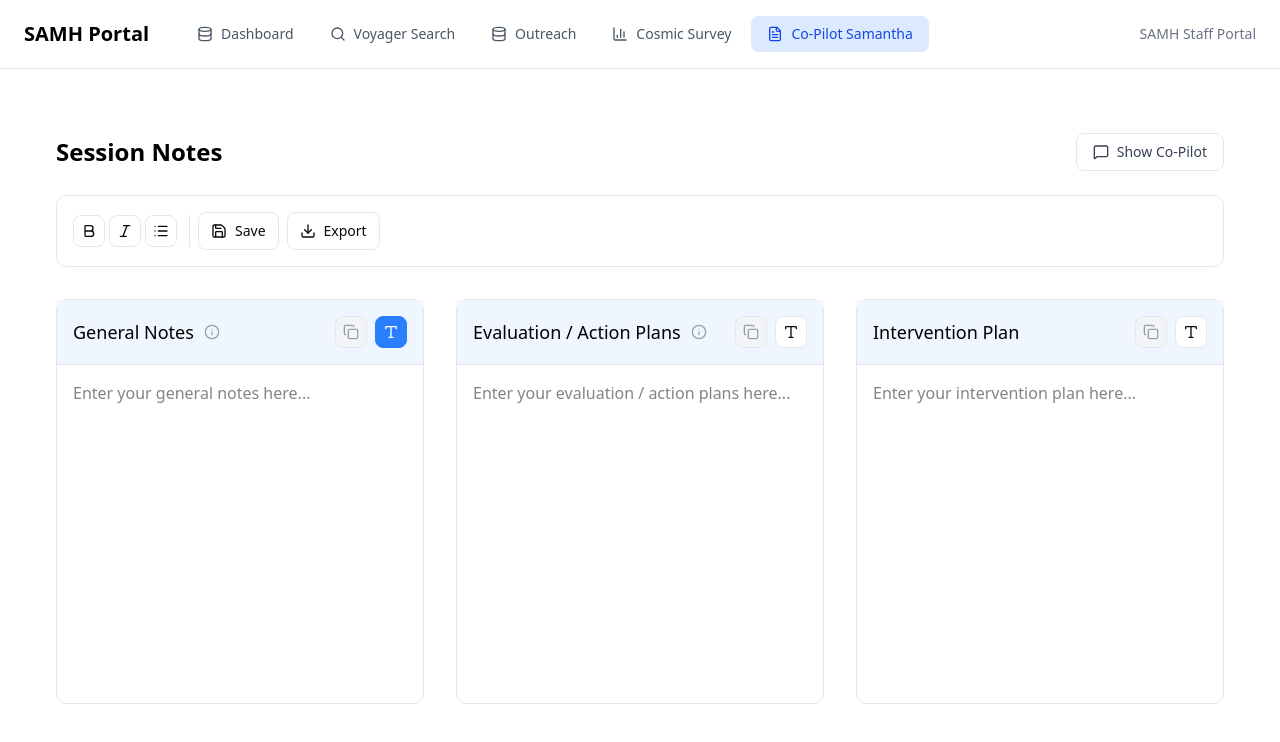
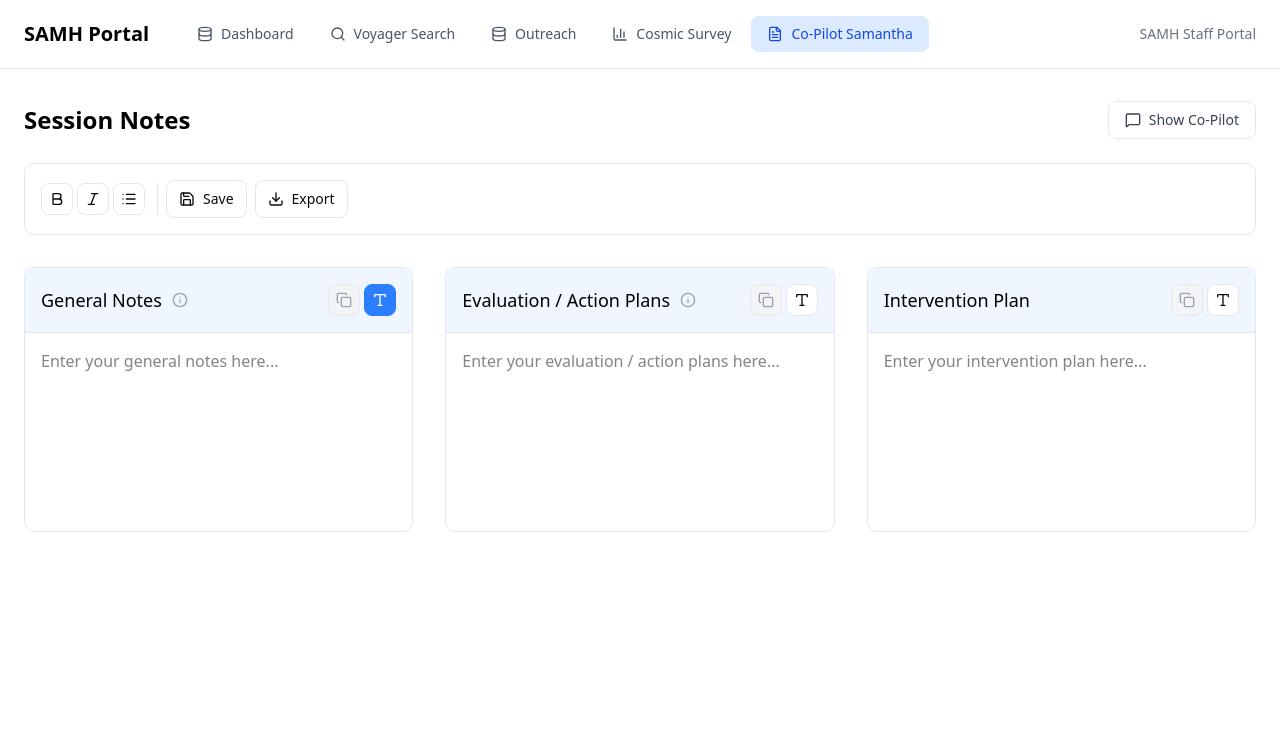
Before and after one commit to DELL-INNOVATEFEST-SMU/launchpad, a Next.js app: page /case-assistant in a window 1280 px wide. Shown: the top 742 px of the page. Built offline with nearby package versions, Linux system fonts and the light colour scheme; no server answers.

Commit message:
fix overflow error

```diff
--- a/app/(protected)/case-assistant/page.tsx
+++ b/app/(protected)/case-assistant/page.tsx
@@ -157,47 +157,58 @@ export default function CaseWriter() {
   };
 
   return (
-    <div className="h-screen flex flex-col">
-      <div className="flex-1 flex h-full">
-        <div className="flex-1 px-6 py-8">
-          <div className="w-full flex-1 p-8">
-            <div className="flex justify-between items-center mb-6">
+    <div className="h-[calc(100vh-4rem)] flex flex-col overflow-hidden">
+      <div className="flex-1 flex flex-col lg:flex-row h-full min-h-0">
+        {/* Main Content Area */}
+        <div className="flex-1 px-3 sm:px-4 lg:px-6 lg:py-8 min-w-0 flex flex-col">
+          {/* Header - Fixed */}
+          <div className="flex flex-col sm:flex-row sm:justify-between sm:items-center mb-4 lg:mb-6 gap-3 flex-shrink-0">
             <div>
-                <h2 className="text-2xl font-bold text-black">Session Notes</h2>
+              <h2 className="text-xl sm:text-2xl font-bold text-black">Session Notes</h2>
             </div>
             <button
               onClick={() => setIsCoPilotOpen(!isCoPilotOpen)}
-                className={`flex items-center gap-2 px-4 py-2 rounded-md text-sm font-medium transition-colors ${
+              className={`flex items-center gap-2 px-3 sm:px-4 py-2 rounded-md text-sm font-medium transition-colors w-fit ${
                 isCoPilotOpen
                   ? "bg-blue-600 text-white"
                   : "bg-white border border-gray-200 hover:bg-gray-50 text-gray-700"
               }`}
             >
               <MessageSquare className="h-4 w-4" />
+              <span className="hidden sm:inline">
                 {isCoPilotOpen ? "Hide" : "Show"} Co-Pilot
+              </span>
+              <span className="sm:hidden">
+                {isCoPilotOpen ? "Hide" : "Show"}
+              </span>
             </button>
           </div>
 
-            <div className="space-y-8">
+          {/* Scrollable Content Area */}
+          <div className="flex-1 overflow-y-auto min-h-0">
+            <div className="space-y-4 lg:space-y-8">
               {/* Toolbar */}
-              <div className="bg-white rounded-lg border border-gray-200 p-4">
+              <div className="bg-white rounded-lg border border-gray-200 p-3 sm:p-4">
                 <div className="flex flex-wrap items-center gap-2">
                   <div className="flex items-center gap-1 border-r pr-3">
                     <button
                       onClick={() => formatText("bold")}
                       className="h-8 w-8 p-0 border border-gray-200 rounded-md bg-white hover:bg-gray-50 flex items-center justify-center"
+                      title="Bold"
                     >
                       <Bold className="h-4 w-4" />
                     </button>
                     <button
                       onClick={() => formatText("italic")}
                       className="h-8 w-8 p-0 border border-gray-200 rounded-md bg-white hover:bg-gray-50 flex items-center justify-center"
+                      title="Italic"
                     >
                       <Italic className="h-4 w-4" />
                     </button>
                     <button
                       onClick={() => formatText("list")}
                       className="h-8 w-8 p-0 border border-gray-200 rounded-md bg-white hover:bg-gray-50 flex items-center justify-center"
+                      title="List"
                     >
                       <List className="h-4 w-4" />
                     </button>
@@ -209,34 +220,34 @@ export default function CaseWriter() {
                       className="flex items-center gap-2 px-3 py-2 border border-gray-200 rounded-md bg-white hover:bg-gray-50 text-sm"
                     >
                       <Save className="h-4 w-4" />
-                      Save
+                      <span className="hidden sm:inline">Save</span>
                     </button>
                     <button
                       onClick={exportNotes}
                       className="flex items-center gap-2 px-3 py-2 border border-gray-200 rounded-md bg-white hover:bg-gray-50 text-sm"
                     >
                       <Download className="h-4 w-4" />
-                      Export
+                      <span className="hidden sm:inline">Export</span>
                     </button>
                   </div>
                 </div>
               </div>
 
-              {/* Note Sections */}
-              <div className="grid gap-8 lg:grid-cols-2 xl:grid-cols-3">
+              {/* Note Sections - Responsive Grid */}
+              <div className="grid gap-4 sm:gap-6 lg:gap-8 grid-cols-1 md:grid-cols-2 xl:grid-cols-3">
                 {sections.map((section) => (
                   <div
                     key={section.id}
-                    className="bg-white rounded-lg border border-gray-200"
+                    className="bg-white rounded-lg border border-gray-200 flex flex-col"
                   >
-                    <div className="p-4 border-b border-gray-200 bg-blue-50">
+                    <div className="p-3 sm:p-4 border-b border-gray-200 bg-blue-50">
                       <div className="flex items-center justify-between">
-                        <div className="flex items-center gap-2">
-                          <h3 className="text-lg font-medium text-black">
+                        <div className="flex items-center gap-2 min-w-0">
+                          <h3 className="text-base sm:text-lg font-medium text-black truncate">
                             {section.title}
                           </h3>
                           {section.infoText && (
-                            <div className="relative">
+                            <div className="relative flex-shrink-0">
                               <button
                                 onMouseEnter={() =>
                                   setHoveredTooltip(section.id)
@@ -247,7 +258,7 @@ export default function CaseWriter() {
                                 <Info className="h-4 w-4" />
                               </button>
                               {hoveredTooltip === section.id && (
-                                <div className="absolute left-0 top-6 z-10 w-80 p-3 bg-gray-900 text-white text-sm rounded-lg shadow-lg">
+                                <div className="absolute left-0 top-6 z-10 w-72 sm:w-80 p-3 bg-gray-900 text-white text-sm rounded-lg shadow-lg">
                                   <div className="whitespace-pre-line">
                                     {section.infoText}
                                   </div>
@@ -257,7 +268,7 @@ export default function CaseWriter() {
                             </div>
                           )}
                         </div>
-                        <div className="flex items-center gap-2">
+                        <div className="flex items-center gap-1 flex-shrink-0">
                           <button
                             onClick={() => copyToClipboard(section.id)}
                             disabled={!section.content.trim()}
@@ -283,13 +294,14 @@ export default function CaseWriter() {
                                 ? "bg-blue-500 text-white border-blue-500"
                                 : "bg-white border-gray-200 hover:bg-gray-50"
                             }`}
+                            title="Focus this section"
                           >
                             <Type className="h-4 w-4" />
                           </button>
                         </div>
                       </div>
                     </div>
-                    <div className="p-4">
+                    <div className="p-3 sm:p-4 flex-1">
                       <textarea
                         ref={(el) => {
                           textareaRefs.current[section.id] = el;
@@ -300,7 +312,7 @@ export default function CaseWriter() {
                         }
                         onFocus={() => setActiveSection(section.id)}
                         placeholder={`Enter your ${section.title.toLowerCase()} here...`}
-                        className="w-full min-h-[300px] resize-none border-0 p-0 focus:outline-none focus:ring-0 bg-transparent"
+                        className="w-full min-h-[120px] sm:min-h-[140px] lg:min-h-[160px] resize-none border-0 p-0 focus:outline-none focus:ring-0 bg-transparent"
                         style={{
                           whiteSpace: "pre-wrap",
                           fontFamily: "inherit",
@@ -315,7 +327,7 @@ export default function CaseWriter() {
           </div>
         </div>
 
-        {/* Co-Pilot Samantha Sidebar */}
+        {/* Co-Pilot Samantha Sidebar - Responsive */}
         <CoPilotSamantha
           isOpen={isCoPilotOpen}
           onToggle={() => setIsCoPilotOpen(!isCoPilotOpen)}
```
Also changed, not shown: components/CoPilotSamantha.tsx (+43 -36 lines). Lines whose indentation alone changed are shown as unchanged.
